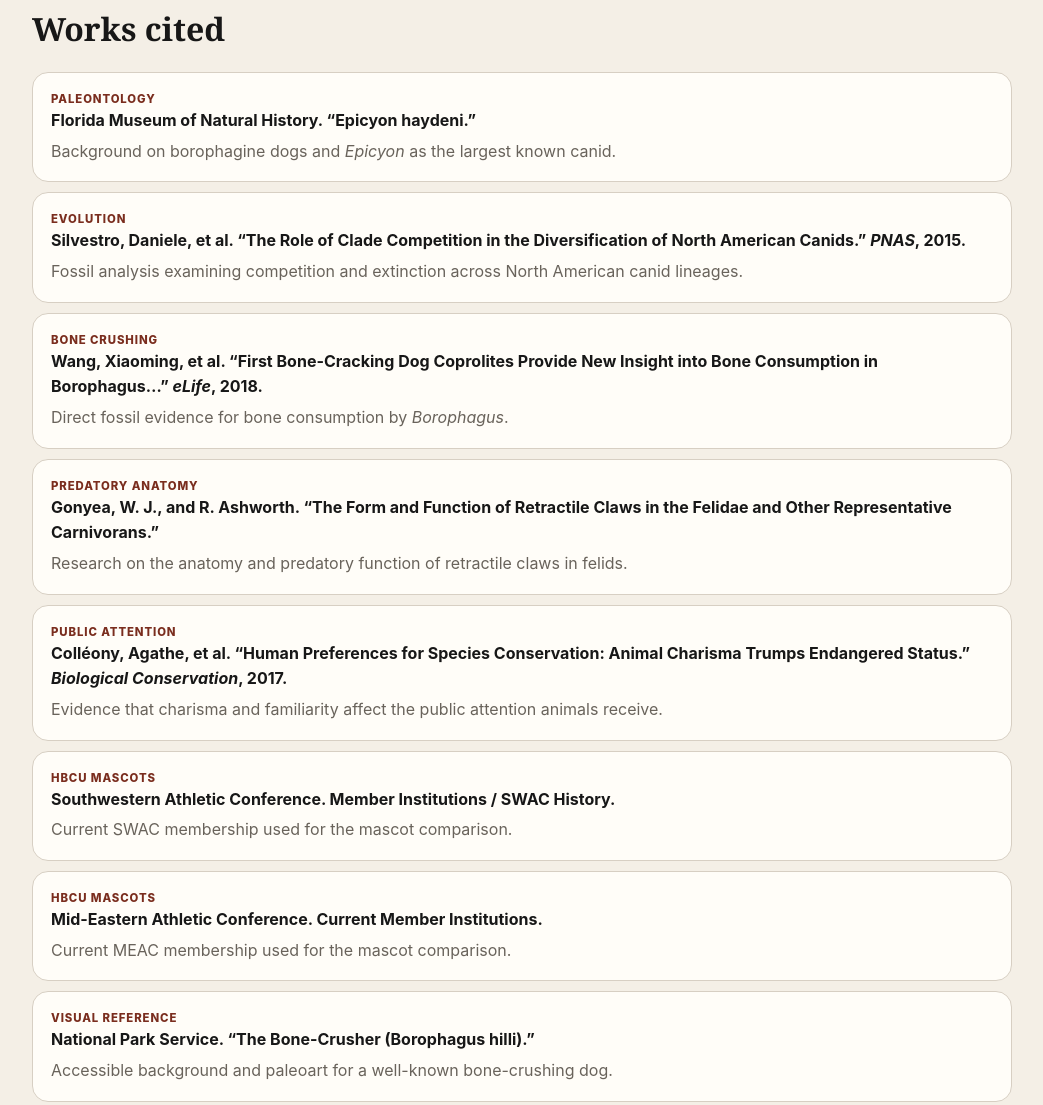
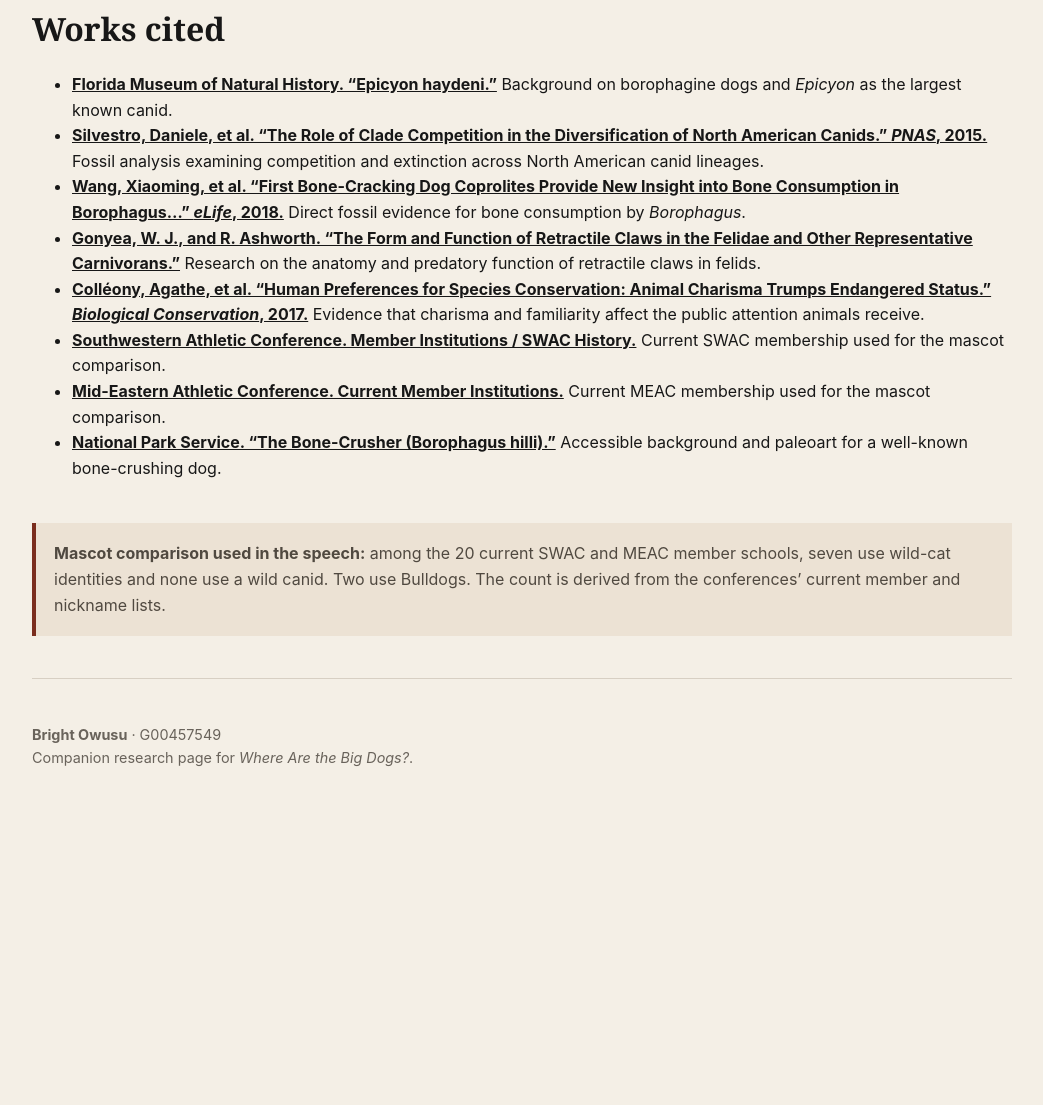
Before and after one commit to omariomari2/bigdogs, a plain HTML site: page index.html in a window 1280 px wide. Shown: the part 1228-2333 px from the top of the page, without its empty margins (118-1161 px from the left). After the commit the page ends 2067 px from the top, so only its background shows below. Drawn offline with Linux system fonts and the light colour scheme.

Commit message:
Update works cited layout and footer

```diff
--- a/index.html
+++ b/index.html
@@ -15,7 +15,7 @@
     .lede{max-width:720px;color:var(--muted);font-size:1.08rem}.stats{display:grid;grid-template-columns:repeat(3,1fr);gap:14px;margin-top:30px}
     .stat{border-top:2px solid var(--ink);padding-top:10px}.stat b{display:block;font-size:1.7rem}.stat span{font-size:.9rem;color:var(--muted)}
     section{margin-top:52px}h2{font-size:2rem;margin:0 0 18px}.dogs{display:grid;grid-template-columns:1fr 1fr;gap:18px}
-    .card,.source{background:var(--paper);border:1px solid var(--line);border-radius:16px;overflow:hidden}
+    .card{background:var(--paper);border:1px solid var(--line);border-radius:16px;overflow:hidden}
     .card img{width:100%;height:300px;object-fit:cover;display:block;background:#ddd}.body{padding:18px}.body h3{font-size:1.55rem;margin:0 0 6px}.body p{margin:0;color:var(--muted)}
     .credit{font-size:.75rem!important;margin-top:10px!important}.sources{display:grid;gap:10px}.source{padding:17px 18px}.source a{text-decoration:none}.source a:hover{text-decoration:underline}
     .tag{font-size:.71rem;color:var(--accent);font-weight:800;text-transform:uppercase;letter-spacing:.08em}.source p{margin:5px 0 0;color:var(--muted)}
@@ -61,59 +61,44 @@
 
     <section>
       <h2>Works cited</h2>
-      <div class="sources">
-        <article class="source">
-          <div class="tag">Paleontology</div>
+      <ul class="works-list">
+        <li>
           <a href="https://www.floridamuseum.ufl.edu/florida-vertebrate-fossils/species/epicyon-haydeni/" target="_blank" rel="noopener"><b>Florida Museum of Natural History. “Epicyon haydeni.”</b></a>
-          <p>Background on borophagine dogs and <i>Epicyon</i> as the largest known canid.</p>
-        </article>
-
-        <article class="source">
-          <div class="tag">Evolution</div>
+          <span>Background on borophagine dogs and <i>Epicyon</i> as the largest known canid.</span>
+        </li>
+        <li>
           <a href="https://pmc.ncbi.nlm.nih.gov/articles/PMC4507235/" target="_blank" rel="noopener"><b>Silvestro, Daniele, et al. “The Role of Clade Competition in the Diversification of North American Canids.” <i>PNAS</i>, 2015.</b></a>
-          <p>Fossil analysis examining competition and extinction across North American canid lineages.</p>
-        </article>
-
-        <article class="source">
-          <div class="tag">Bone crushing</div>
+          <span>Fossil analysis examining competition and extinction across North American canid lineages.</span>
+        </li>
+        <li>
           <a href="https://elifesciences.org/articles/34773" target="_blank" rel="noopener"><b>Wang, Xiaoming, et al. “First Bone-Cracking Dog Coprolites Provide New Insight into Bone Consumption in Borophagus…” <i>eLife</i>, 2018.</b></a>
-          <p>Direct fossil evidence for bone consumption by <i>Borophagus</i>.</p>
-        </article>
-
-        <article class="source">
-          <div class="tag">Predatory anatomy</div>
+          <span>Direct fossil evidence for bone consumption by <i>Borophagus</i>.</span>
+        </li>
+        <li>
           <a href="https://pubmed.ncbi.nlm.nih.gov/1127699/" target="_blank" rel="noopener"><b>Gonyea, W. J., and R. Ashworth. “The Form and Function of Retractile Claws in the Felidae and Other Representative Carnivorans.”</b></a>
-          <p>Research on the anatomy and predatory function of retractile claws in felids.</p>
-        </article>
-
-        <article class="source">
-          <div class="tag">Public attention</div>
+          <span>Research on the anatomy and predatory function of retractile claws in felids.</span>
+        </li>
+        <li>
           <a href="https://www.sciencedirect.com/science/article/pii/S0006320716309302" target="_blank" rel="noopener"><b>Colléony, Agathe, et al. “Human Preferences for Species Conservation: Animal Charisma Trumps Endangered Status.” <i>Biological Conservation</i>, 2017.</b></a>
-          <p>Evidence that charisma and familiarity affect the public attention animals receive.</p>
-        </article>
-
-        <article class="source">
-          <div class="tag">HBCU mascots</div>
+          <span>Evidence that charisma and familiarity affect the public attention animals receive.</span>
+        </li>
+        <li>
           <a href="https://swac.org/sports/2020/5/21/GEN_0521200905.aspx" target="_blank" rel="noopener"><b>Southwestern Athletic Conference. Member Institutions / SWAC History.</b></a>
-          <p>Current SWAC membership used for the mascot comparison.</p>
-        </article>
-
-        <article class="source">
-          <div class="tag">HBCU mascots</div>
+          <span>Current SWAC membership used for the mascot comparison.</span>
+        </li>
+        <li>
           <a href="https://meacsports.com/sports/2021/9/16/About%20The%20MEAC_0916214604.aspx" target="_blank" rel="noopener"><b>Mid-Eastern Athletic Conference. Current Member Institutions.</b></a>
-          <p>Current MEAC membership used for the mascot comparison.</p>
-        </article>
-
-        <article class="source">
-          <div class="tag">Visual reference</div>
+          <span>Current MEAC membership used for the mascot comparison.</span>
+        </li>
+        <li>
           <a href="https://www.nps.gov/articles/000/borophagus_hilli.htm" target="_blank" rel="noopener"><b>National Park Service. “The Bone-Crusher (Borophagus hilli).”</b></a>
-          <p>Accessible background and paleoart for a well-known bone-crushing dog.</p>
-        </article>
-      </div>
+          <span>Accessible background and paleoart for a well-known bone-crushing dog.</span>
+        </li>
+      </ul>
     </section>
 
     <div class="note"><b>Mascot comparison used in the speech:</b> among the 20 current SWAC and MEAC member schools, seven use wild-cat identities and none use a wild canid. Two use Bulldogs. The count is derived from the conferences’ current member and nickname lists.</div>
   </main>
-  <footer class="wrap">Companion research page for <i>Where Are the Big Dogs?</i>.</footer>
+  <footer class="wrap"><b>Bright Owusu</b> · G00457549<br>Companion research page for <i>Where Are the Big Dogs?</i>.</footer>
 </body>
 </html>
```
